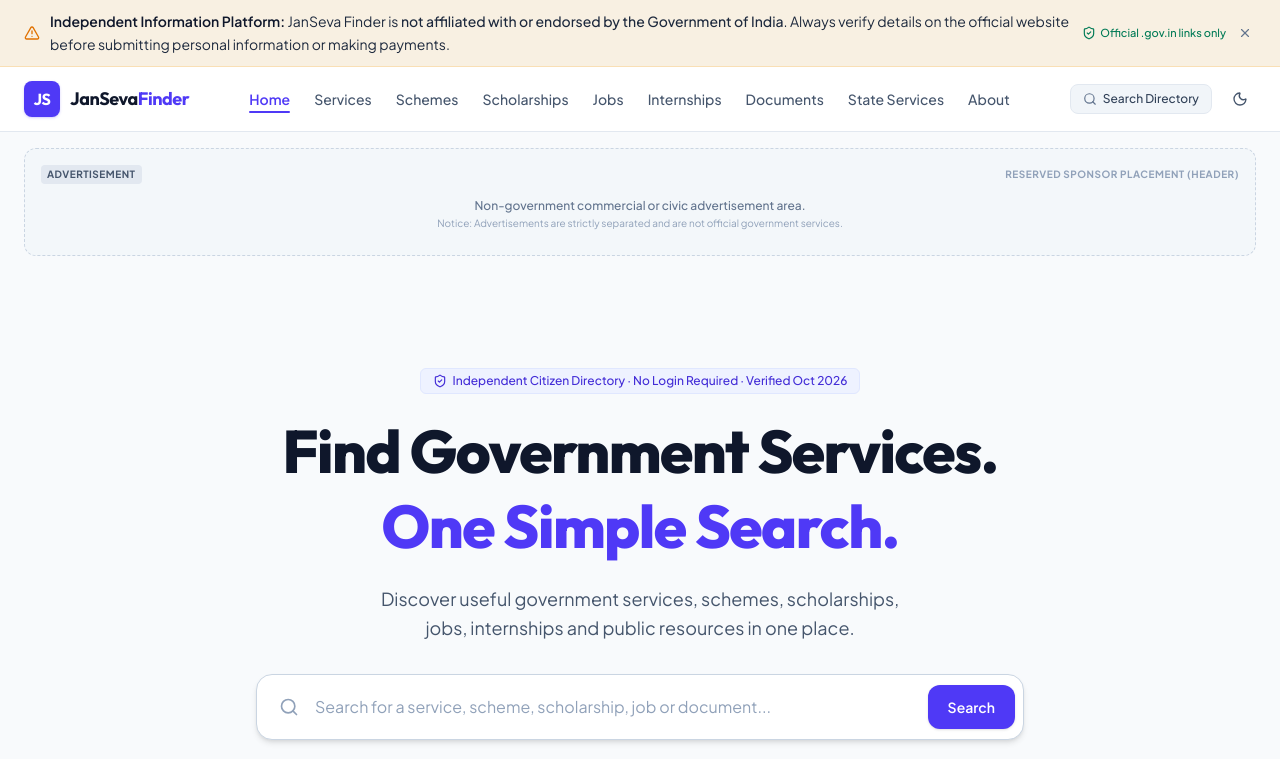
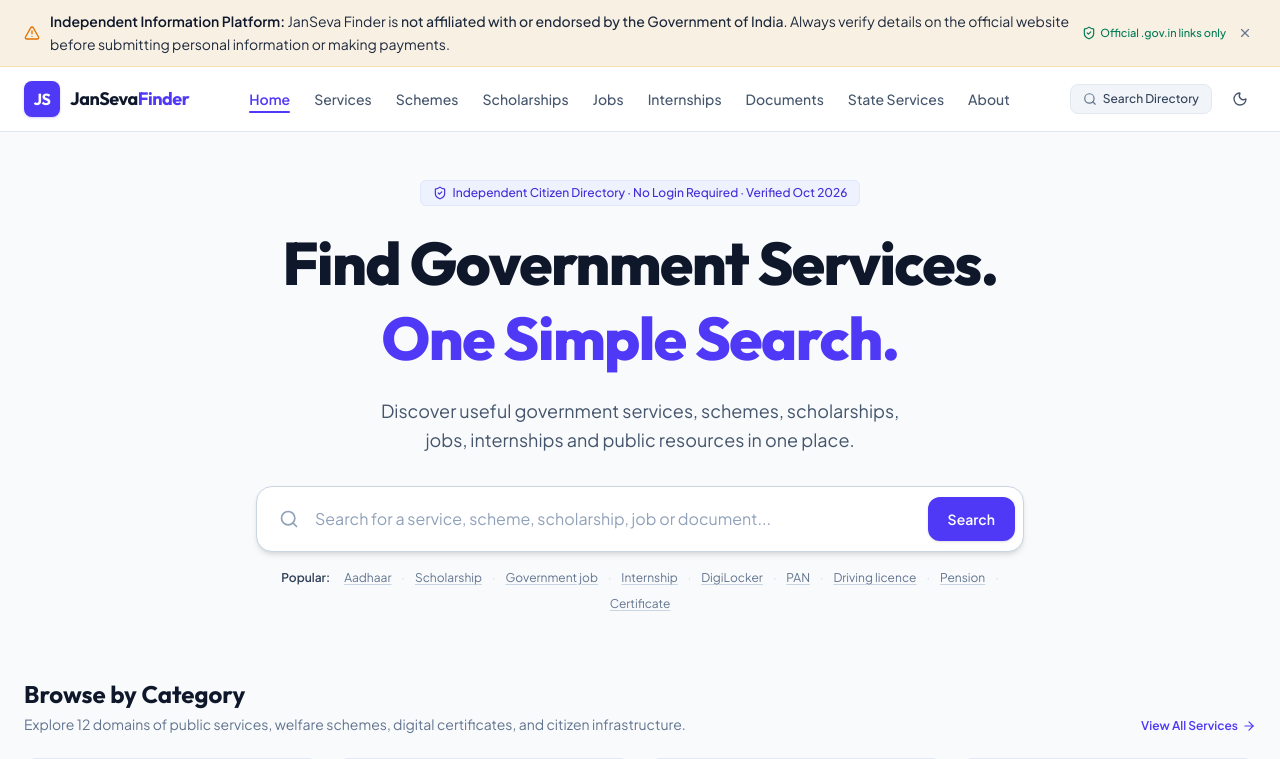
Before and after one commit to dhanumadavedi834-cell/Jan-Seva-finder-2.0, a React (Vite) app: page / in a window 1280 px wide. Shown: the top 759 px of the page. Built offline with nearby package versions, Linux system fonts and the light colour scheme.

Commit message:
refactor: remove advertisement components
Decommission all advertisement placeholder components and remove them from the UI to prioritize a clean, ad-free user experience.

```diff
--- a/src/components/AdPlaceholder.tsx
+++ b/src/components/AdPlaceholder.tsx
@@ -1,42 +1,12 @@
 import React from 'react';
 
 interface AdPlaceholderProps {
-  position: 'header' | 'in-content' | 'sidebar' | 'footer';
+  position?: 'header' | 'in-content' | 'sidebar' | 'footer' | string;
   className?: string;
+  slot?: string;
 }
 
-export const AdPlaceholder: React.FC<AdPlaceholderProps> = ({
-  position,
-  className = '',
-}) => {
-  return (
-    <div
-      role="complementary"
-      aria-label="Advertisement Space"
-      className={`border border-dashed border-slate-300 dark:border-slate-700 bg-slate-100/70 dark:bg-slate-800/40 rounded-xl p-4 text-center select-none ${className}`}
-    >
-      <div className="flex items-center justify-between text-[10px] uppercase tracking-wider text-slate-400 dark:text-slate-500 font-bold mb-1.5">
-        <span className="bg-slate-200 dark:bg-slate-700 px-1.5 py-0.5 rounded text-slate-600 dark:text-slate-300">
-          Advertisement
-        </span>
-        <span className="text-[10px] text-slate-400">
-          Reserved Sponsor Placement ({position})
-        </span>
-      </div>
-
-      <div className="py-2 px-3">
-        <p className="text-xs text-slate-500 dark:text-slate-400 font-medium">
-          Non-government commercial or civic advertisement area.
-        </p>
-        <p className="text-[10px] text-slate-400 dark:text-slate-500 mt-0.5">
-          Notice: Advertisements are strictly separated and are not official government services.
-        </p>
-      </div>
-    </div>
-  );
-};
+export const AdPlaceholder: React.FC<AdPlaceholderProps> = () => null;
 
 // Backwards compatibility alias
-export const AdBanner = ({ slot, className }: { slot: string; className?: string }) => (
-  <AdPlaceholder position={slot as any} className={className} />
-);
+export const AdBanner: React.FC<{ slot?: string; className?: string }> = () => null;
--- a/src/components/Footer.tsx
+++ b/src/components/Footer.tsx
@@ -1,6 +1,5 @@
 import React from 'react';
 import { ExternalLink, ShieldCheck, HeartHandshake, FileCheck, HelpCircle } from 'lucide-react';
-import { AdBanner } from './AdBanner';
 
 interface Props {
   onNavigate: (path: string) => void;
@@ -28,9 +27,6 @@ export const Footer: React.FC<Props> = ({ onNavigate }) => {
   return (
     <footer className="bg-slate-900 text-slate-300 border-t border-slate-800 pt-12 pb-16 px-4 sm:px-6">
       <div className="max-w-7xl mx-auto space-y-10">
-        {/* Optional Footer Ad Placement Slot */}
-        <AdBanner slot="footer" className="max-w-4xl mx-auto" />
-
         <div className="grid grid-cols-1 md:grid-cols-2 lg:grid-cols-5 gap-8">
           {/* Col 1 & 2: Brand & Mission */}
           <div className="lg:col-span-2 space-y-4">
--- a/src/components/ServiceDetails.tsx
+++ b/src/components/ServiceDetails.tsx
@@ -20,7 +20,6 @@ import { Service } from '../types/service';
 import { SERVICES } from '../data/services';
 import { Breadcrumbs } from './Breadcrumbs';
 import { OfficialButton } from './OfficialButton';
-import { AdPlaceholder } from './AdPlaceholder';
 
 interface ServiceDetailsProps {
   service: Service;
@@ -274,9 +273,6 @@ export const ServiceDetails: React.FC<ServiceDetailsProps> = ({
         </section>
       )}
 
-      {/* Ad Placeholder */}
-      <AdPlaceholder position="in-content" />
-
       {/* Security & Anti-Fraud Advisory */}
       <div className="bg-amber-500/10 border border-amber-500/25 rounded-xl p-5 text-xs text-slate-800 dark:text-slate-200 space-y-2">
         <div className="flex items-center gap-2 font-bold text-amber-800 dark:text-amber-300 text-sm">
--- a/src/pages/DirectoryPage.tsx
+++ b/src/pages/DirectoryPage.tsx
@@ -4,7 +4,6 @@ import { ServiceCard } from '../components/ServiceCard';
 import { ServiceGrid } from '../components/ServiceGrid';
 import { SearchBar } from '../components/SearchBar';
 import { FilterBar } from '../components/FilterBar';
-import { AdPlaceholder } from '../components/AdPlaceholder';
 import { Service } from '../types/service';
 import { trackEvent } from '../utils/analytics';
 
@@ -163,9 +162,6 @@ export const DirectoryPage: React.FC<DirectoryPageProps> = ({
           emptyDescription={`We couldn't find any official listings matching "${query}" with your active filters. Try searching for "Aadhaar", "scholarship", or reset your filters.`}
         />
       </div>
-
-      {/* In-content Advertisement Placement */}
-      <AdPlaceholder position="in-content" />
     </div>
   );
 };
--- a/src/pages/DocumentsPage.tsx
+++ b/src/pages/DocumentsPage.tsx
@@ -16,7 +16,6 @@ import { VERIFIED_SERVICES } from '../data/servicesData';
 import { ServiceCard } from '../components/ServiceCard';
 import { ServiceItem } from '../types/service';
 import { trackEvent } from '../utils/analytics';
-import { AdBanner } from '../components/AdBanner';
 
 interface Props {
   onSelectService: (service: ServiceItem) => void;
@@ -198,9 +197,6 @@ export const DocumentsPage: React.FC<Props> = ({ onSelectService, onNavigate })
         </div>
       </div>
 
-      {/* Ad Placement */}
-      <AdBanner slot="in-content" />
-
       {/* All Document Services in Directory */}
       <div className="space-y-4">
         <h2 className="text-xl font-bold text-slate-900 dark:text-white font-display">
--- a/src/pages/HomePage.tsx
+++ b/src/pages/HomePage.tsx
@@ -12,7 +12,6 @@ import { SERVICES } from '../data/services';
 import { STATES_AND_UTS } from '../data/statesData';
 import { ServiceCard } from '../components/ServiceCard';
 import { Service } from '../types/service';
-import { AdPlaceholder } from '../components/AdPlaceholder';
 import { SearchBar } from '../components/SearchBar';
 import { CategoryCard } from '../components/CategoryCard';
 import { trackEvent } from '../utils/analytics';
@@ -60,11 +59,6 @@ export const HomePage: React.FC<HomePageProps> = ({ onNavigate, onSelectService
 
   return (
     <div className="space-y-16 pb-16">
-      {/* Header Ad Placeholder */}
-      <div className="max-w-7xl mx-auto px-4 sm:px-6 pt-4">
-        <AdPlaceholder position="header" />
-      </div>
-
       {/* Hero Section */}
       <section className="relative pt-6 sm:pt-12 px-4 sm:px-6 text-center max-w-4xl mx-auto">
         <div className="inline-flex items-center gap-1.5 px-3 py-1 text-xs font-medium text-indigo-700 dark:text-indigo-300 bg-indigo-50 dark:bg-indigo-950/60 rounded-md border border-indigo-100 dark:border-indigo-900/60 mb-5">
@@ -260,11 +254,6 @@ export const HomePage: React.FC<HomePageProps> = ({ onNavigate, onSelectService
         </div>
       </section>
 
-      {/* In-Content Ad Placeholder */}
-      <div className="max-w-7xl mx-auto px-4 sm:px-6">
-        <AdPlaceholder position="in-content" />
-      </div>
-
       {/* Recruitment Warning */}
       <section className="max-w-7xl mx-auto px-4 sm:px-6">
         <div className="bg-rose-500/10 border border-rose-500/20 rounded-xl p-5 text-slate-800 dark:text-slate-200">
--- a/src/pages/InternshipsPage.tsx
+++ b/src/pages/InternshipsPage.tsx
@@ -15,7 +15,6 @@ import { Service } from '../types/service';
 import { SERVICES } from '../data/services';
 import { Breadcrumbs } from '../components/Breadcrumbs';
 import { OfficialButton } from '../components/OfficialButton';
-import { AdPlaceholder } from '../components/AdPlaceholder';
 
 interface InternshipsPageProps {
   onSelectService: (service: Service) => void;
@@ -217,8 +216,6 @@ export const InternshipsPage: React.FC<InternshipsPageProps> = ({
           );
         })}
       </div>
-
-      <AdPlaceholder position="in-content" />
     </div>
   );
 };
--- a/src/pages/JobsPage.tsx
+++ b/src/pages/JobsPage.tsx
@@ -16,7 +16,6 @@ import { VERIFIED_SERVICES } from '../data/servicesData';
 import { ServiceCard } from '../components/ServiceCard';
 import { ServiceItem } from '../types/service';
 import { trackEvent } from '../utils/analytics';
-import { AdBanner } from '../components/AdBanner';
 
 interface Props {
   onSelectService: (service: ServiceItem) => void;
@@ -168,9 +167,6 @@ export const JobsPage: React.FC<Props> = ({ onSelectService }) => {
         </div>
       </div>
 
-      {/* Ad Placement Banner */}
-      <AdBanner slot="in-content" />
-
       {/* All Employment Services in Directory */}
       <div className="space-y-4">
         <h2 className="text-xl font-bold text-slate-900 dark:text-white font-display">
--- a/src/pages/StatesPage.tsx
+++ b/src/pages/StatesPage.tsx
@@ -16,7 +16,6 @@ import { STATES_AND_UTS } from '../data/statesData';
 import { SERVICES } from '../data/services';
 import { Service } from '../types/service';
 import { trackEvent } from '../utils/analytics';
-import { AdPlaceholder } from '../components/AdPlaceholder';
 import { Breadcrumbs } from '../components/Breadcrumbs';
 import { OfficialButton } from '../components/OfficialButton';
 import { ServiceCard } from '../components/ServiceCard';
@@ -167,8 +166,6 @@ export const StatesPage: React.FC<StatesPageProps> = ({
             </div>
           </div>
         </div>
-
-        <AdPlaceholder position="in-content" />
 
         {/* Relevant Public Resources for this state */}
         <div className="space-y-4">
@@ -335,8 +332,6 @@ export const StatesPage: React.FC<StatesPageProps> = ({
           </button>
         </div>
       )}
-
-      <AdPlaceholder position="footer" />
     </div>
   );
 };
--- a/src/pages/StudentsPage.tsx
+++ b/src/pages/StudentsPage.tsx
@@ -17,7 +17,6 @@ import {
 import { SERVICES } from '../data/services';
 import { ServiceCard } from '../components/ServiceCard';
 import { Service } from '../types/service';
-import { AdPlaceholder } from '../components/AdPlaceholder';
 import { Breadcrumbs } from '../components/Breadcrumbs';
 import { OfficialButton } from '../components/OfficialButton';
 import { trackEvent } from '../utils/analytics';
@@ -269,8 +268,6 @@ export const StudentsPage: React.FC<StudentsPageProps> = ({
         ))}
       </div>
 
-      <AdPlaceholder position="in-content" />
-
       {/* Directory Cards for Student Services */}
       <div className="space-y-4">
         <h2 className="text-xl font-bold text-slate-900 dark:text-white font-display">
```
Also changed, not shown: src/pages/LegalPages.tsx (+0 -7 lines).
